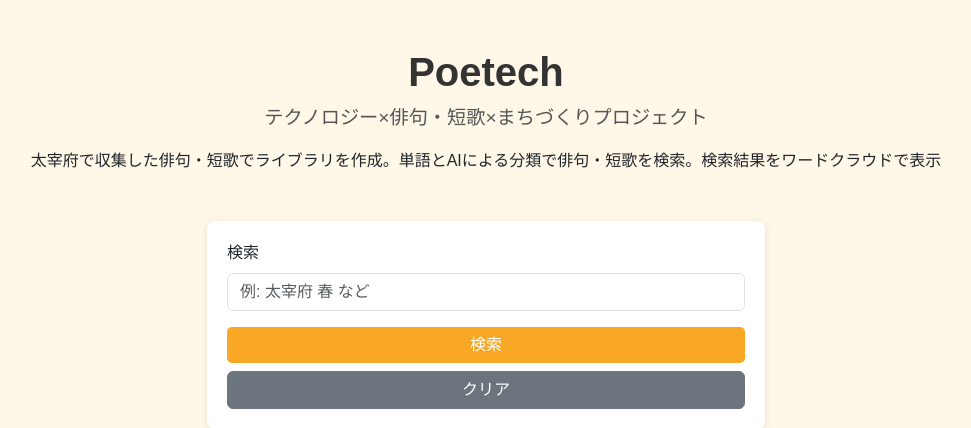
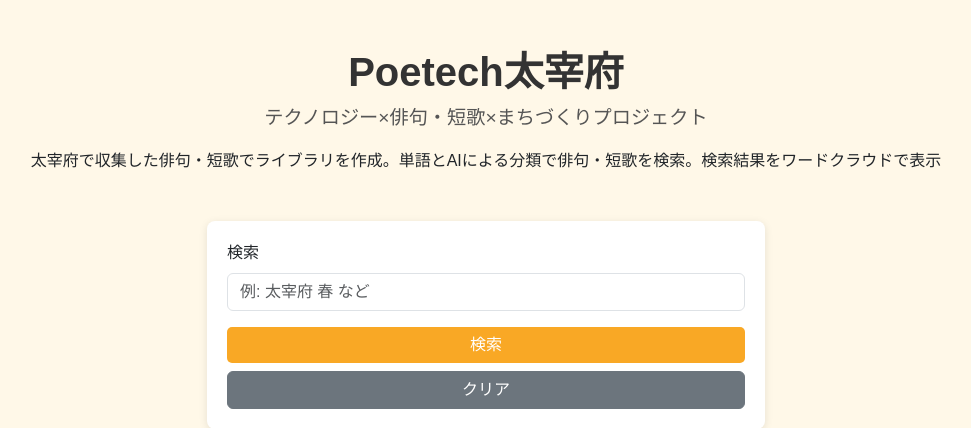
Before and after one commit to todayuriku/dazaihupuroject, a Flask app: page / in a window 1280 px wide. Shown: the top 428 px of the page, without its empty margins (154-1125 px from the left). Run offline with Flask 3, Linux system fonts and the light colour scheme.

Commit message:
Update index.html

```diff
--- a/templates/index.html
+++ b/templates/index.html
@@ -66,7 +66,7 @@
 <body>
   <div class="container my-5">
     <div class="text-center mb-5">
-      <h1 class="header-title">Poetech</h1>
+      <h1 class="header-title">Poetech太宰府</h1>
       <p class="sub-title">テクノロジー×俳句・短歌×まちづくりプロジェクト</p>
       <p>太宰府で収集した俳句・短歌でライブラリを作成。単語とAIによる分類で俳句・短歌を検索。検索結果をワードクラウドで表示</p>
     </div>
```
